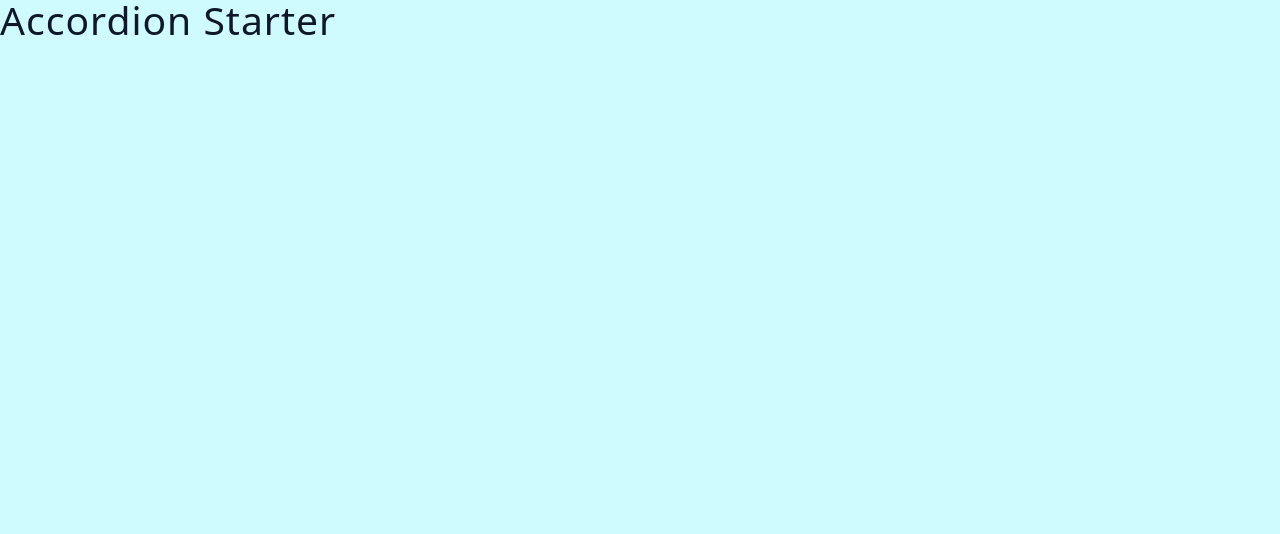
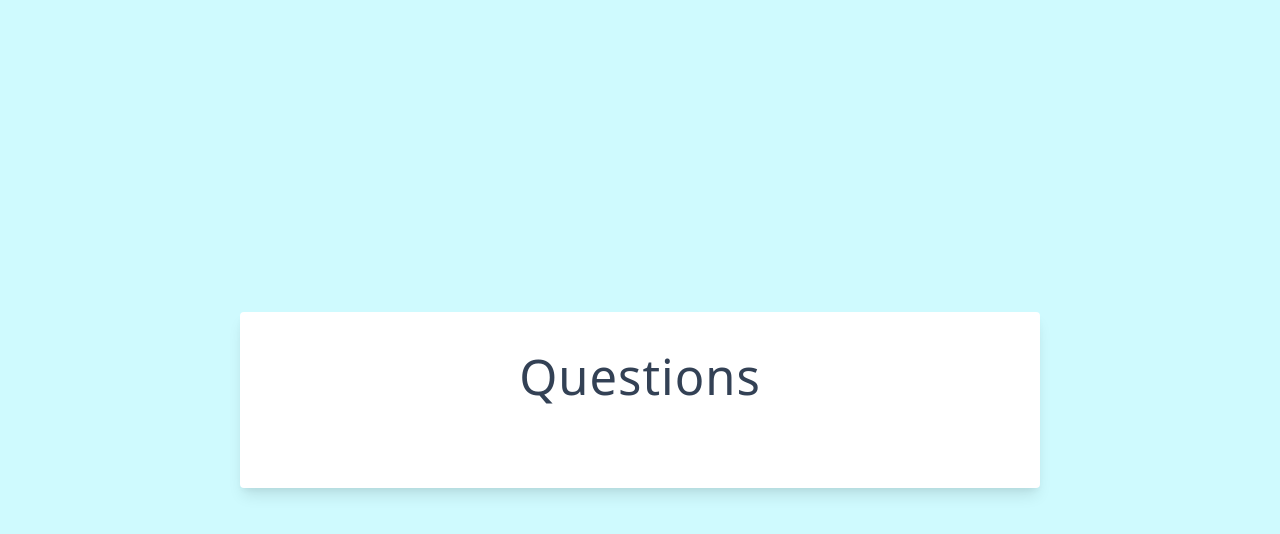
Before and after one commit to smb-lemon/mini-projects-hub, a React (Vite) app in the folder question-page/: page / in a window 1280 px wide. Shown: the top 534 px of the page. Built offline with nearby package versions, Linux system fonts and the light colour scheme.

Commit message:
feat: added prop questions in app.jsx and Questions component

```diff
--- a/question-page/src/App.jsx
+++ b/question-page/src/App.jsx
@@ -1,7 +1,10 @@
 import { useState } from 'react';
-import data from './data'
+import data from './data';
+import Questions from './Questions';
 const App = () => {
- const [question,setQuestion] = useState(data);
-  return <h2>Accordion Starter</h2>;
+ const [questions,setQuestions] = useState(data);
+  return <main>
+    < Questions questions={questions} />
+  </main>
 };
 export default App;
--- a/question-page/src/Questions.jsx
+++ b/question-page/src/Questions.jsx
@@ -1,8 +1,10 @@
 import React from 'react'
 
-const Questions = () => {
+const Questions = ({questions}) => {
   return (
-    <div>Questions</div>
+    <section className='container'>
+        <h1>Questions</h1>
+    </section>
   )
 }
 
```
